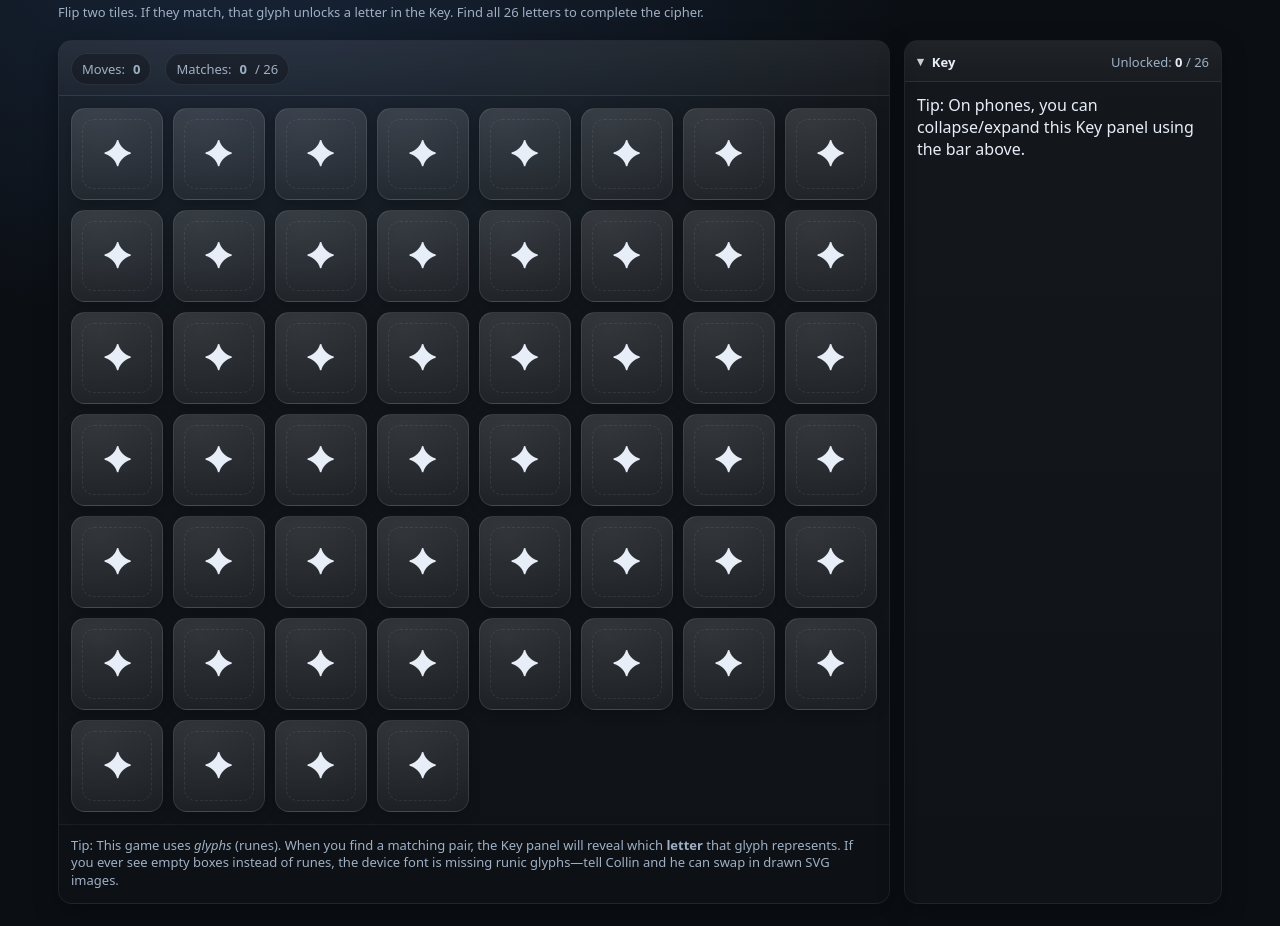
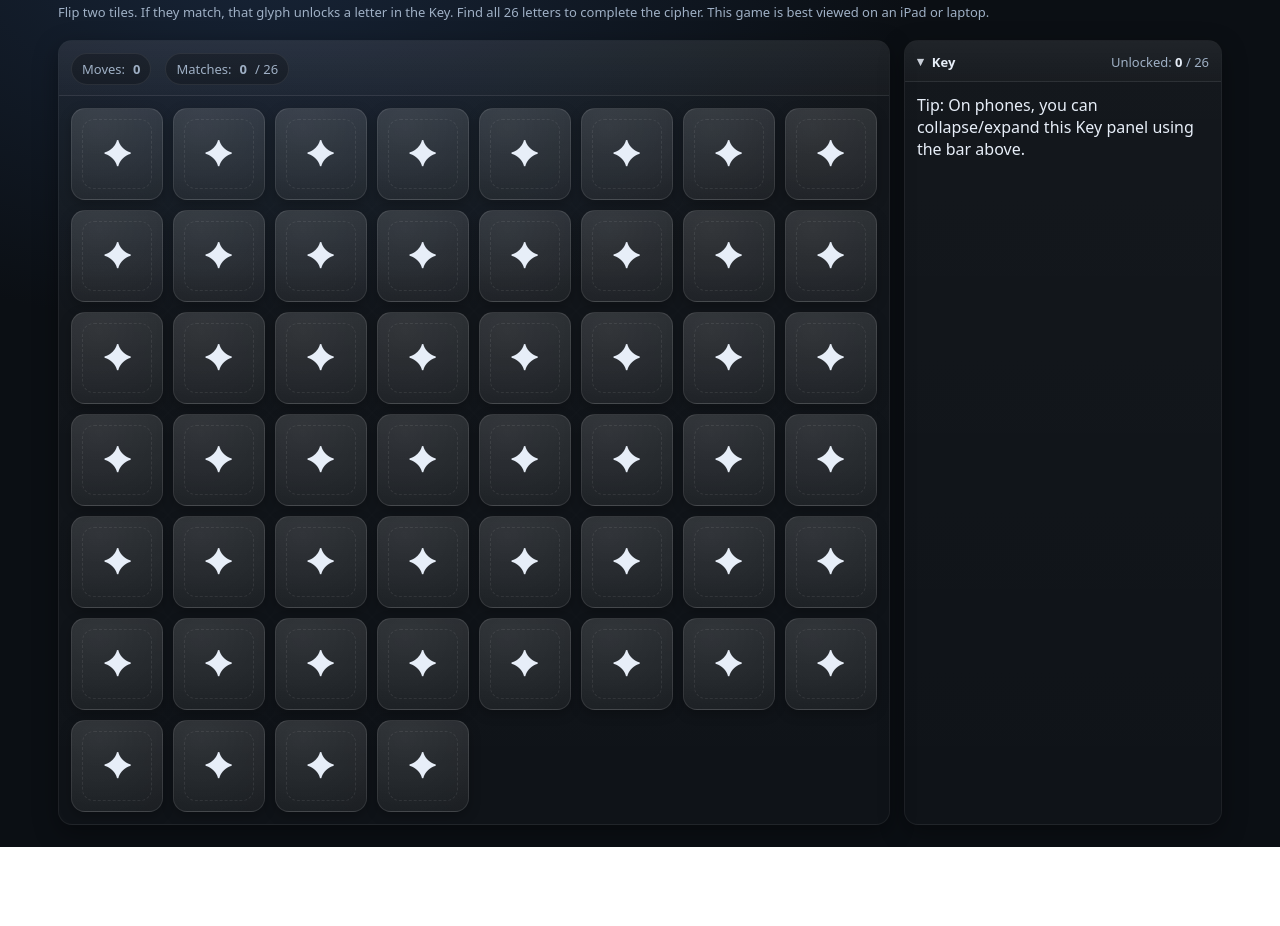
Before and after one commit to cshadwell/Rune-Match, a plain HTML site: page index.html in a window 1280 px wide. Shown: the part 56-982 px from the top of the page. After the commit the page ends 903 px from the top, so only its background shows below. Drawn offline with Linux system fonts and the light colour scheme.

Commit message:
Update game instructions for better user experience
Added a note about optimal viewing devices for the game.

```diff
--- a/index.html
+++ b/index.html
@@ -388,7 +388,7 @@
 <body>
 <header>
   <h1>Rune Match — Learn the Cipher</h1>
-  <p class="sub">Flip two tiles. If they match, that glyph unlocks a letter in the Key. Find all 26 letters to complete the cipher.</p>
+  <p class="sub">Flip two tiles. If they match, that glyph unlocks a letter in the Key. Find all 26 letters to complete the cipher. This game is best viewed on an iPad or laptop.</p>
 </header>
 
 <div class="wrap">
@@ -400,10 +400,6 @@
       </div>
     </div>
 <div id="grid" class="grid" aria-label="Matching board"></div>
-    <div class="hint" id="hint">
-      Tip: This game uses <em>glyphs</em> (runes). When you find a matching pair, the Key panel will reveal which <strong>letter</strong> that glyph represents.
-      If you ever see empty boxes instead of runes, the device font is missing runic glyphs—tell Collin and he can swap in drawn SVG images.
-    </div>
   </section>
 
 
```
